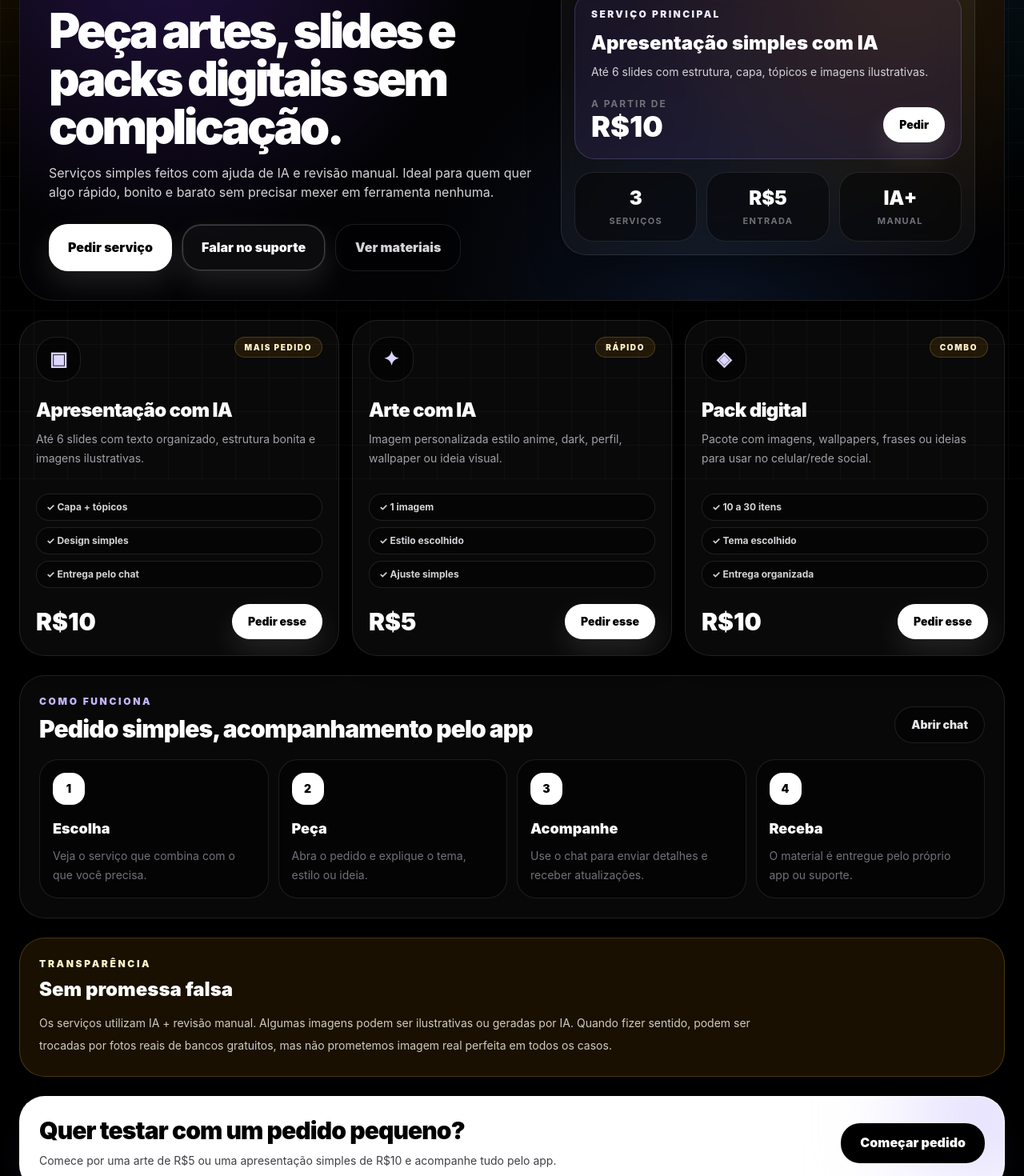
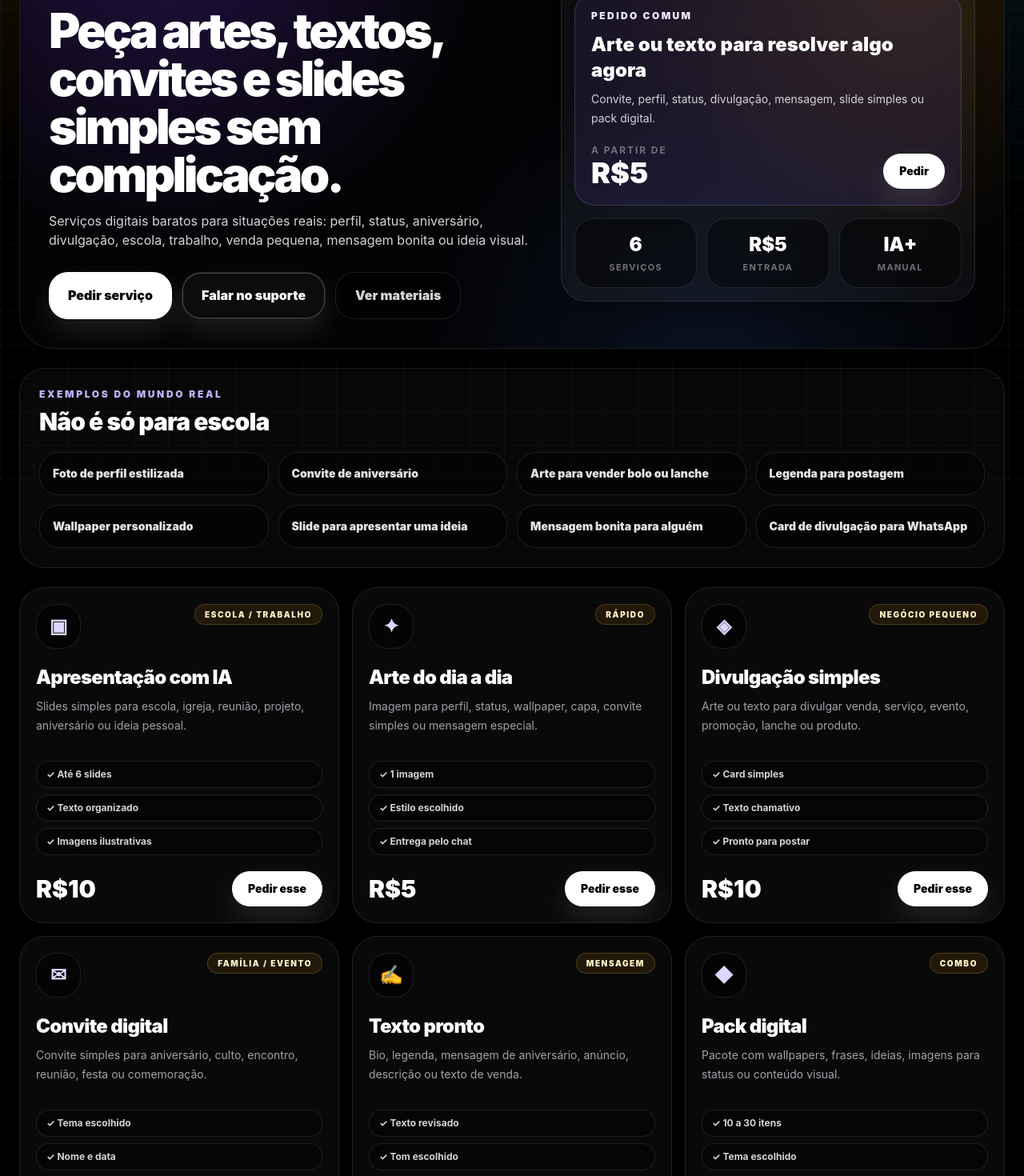
Before and after one commit to thiagodouglas19t-lang/Thklayus-hub, a React (Vite) app: page / in a window 1280 px wide. Shown: the part 200-1670 px from the top of the page at 80% size. Built offline with nearby package versions, Linux system fonts and the light colour scheme.

Commit message:
Amplia servicos para usos do dia a dia

```diff
--- a/src/pages/Home.tsx
+++ b/src/pages/Home.tsx
@@ -2,27 +2,62 @@ const services = [
   {
     title: "Apresentação com IA",
     price: "R$10",
-    tag: "Mais pedido",
+    tag: "Escola / trabalho",
     icon: "▣",
-    description: "Até 6 slides com texto organizado, estrutura bonita e imagens ilustrativas.",
-    details: ["Capa + tópicos", "Design simples", "Entrega pelo chat"],
+    description: "Slides simples para escola, igreja, reunião, projeto, aniversário ou ideia pessoal.",
+    details: ["Até 6 slides", "Texto organizado", "Imagens ilustrativas"],
   },
   {
-    title: "Arte com IA",
+    title: "Arte do dia a dia",
     price: "R$5",
     tag: "Rápido",
     icon: "✦",
-    description: "Imagem personalizada estilo anime, dark, perfil, wallpaper ou ideia visual.",
-    details: ["1 imagem", "Estilo escolhido", "Ajuste simples"],
+    description: "Imagem para perfil, status, wallpaper, capa, convite simples ou mensagem especial.",
+    details: ["1 imagem", "Estilo escolhido", "Entrega pelo chat"],
+  },
+  {
+    title: "Divulgação simples",
+    price: "R$10",
+    tag: "Negócio pequeno",
+    icon: "◈",
+    description: "Arte ou texto para divulgar venda, serviço, evento, promoção, lanche ou produto.",
+    details: ["Card simples", "Texto chamativo", "Pronto para postar"],
+  },
+  {
+    title: "Convite digital",
+    price: "R$7",
+    tag: "Família / evento",
+    icon: "✉",
+    description: "Convite simples para aniversário, culto, encontro, reunião, festa ou comemoração.",
+    details: ["Tema escolhido", "Nome e data", "Formato imagem"],
+  },
+  {
+    title: "Texto pronto",
+    price: "R$5",
+    tag: "Mensagem",
+    icon: "✍",
+    description: "Bio, legenda, mensagem de aniversário, anúncio, descrição ou texto de venda.",
+    details: ["Texto revisado", "Tom escolhido", "Entrega rápida"],
   },
   {
     title: "Pack digital",
     price: "R$10",
     tag: "Combo",
-    icon: "◈",
-    description: "Pacote com imagens, wallpapers, frases ou ideias para usar no celular/rede social.",
+    icon: "◆",
+    description: "Pacote com wallpapers, frases, ideias, imagens para status ou conteúdo visual.",
     details: ["10 a 30 itens", "Tema escolhido", "Entrega organizada"],
   },
+];
+
+const examples = [
+  "Foto de perfil estilizada",
+  "Convite de aniversário",
+  "Arte para vender bolo ou lanche",
+  "Legenda para postagem",
+  "Wallpaper personalizado",
+  "Slide para apresentar uma ideia",
+  "Mensagem bonita para alguém",
+  "Card de divulgação para WhatsApp",
 ];
 
 const steps = [
@@ -43,15 +78,15 @@ export default function Home({ setPage }: any) {
           <div>
             <div className="flex flex-wrap gap-2">
               <span className="rounded-full border border-violet-300/25 bg-violet-500/10 px-4 py-2 text-[11px] font-black uppercase tracking-[0.22em] text-violet-100">THKLAYUS Hub</span>
-              <span className="rounded-full border border-amber-300/25 bg-amber-500/10 px-4 py-2 text-[11px] font-black uppercase tracking-[0.18em] text-amber-100">Serviços com IA</span>
+              <span className="rounded-full border border-amber-300/25 bg-amber-500/10 px-4 py-2 text-[11px] font-black uppercase tracking-[0.18em] text-amber-100">Coisas do dia a dia</span>
             </div>
 
             <h2 className="mt-5 max-w-4xl text-4xl font-black leading-[1.02] tracking-[-0.06em] md:text-6xl">
-              Peça artes, slides e packs digitais sem complicação.
+              Peça artes, textos, convites e slides simples sem complicação.
             </h2>
 
             <p className="mt-4 max-w-2xl text-sm leading-7 text-zinc-300 md:text-base">
-              Serviços simples feitos com ajuda de IA e revisão manual. Ideal para quem quer algo rápido, bonito e barato sem precisar mexer em ferramenta nenhuma.
+              Serviços digitais baratos para situações reais: perfil, status, aniversário, divulgação, escola, trabalho, venda pequena, mensagem bonita ou ideia visual.
             </p>
 
             <div className="mt-7 flex flex-wrap gap-3">
@@ -69,20 +104,20 @@ export default function Home({ setPage }: any) {
 
           <div className="rounded-[2rem] border border-white/10 bg-white/[0.045] p-4 shadow-2xl shadow-black/40 backdrop-blur-xl">
             <div className="rounded-[1.6rem] border border-violet-300/20 bg-violet-500/10 p-5">
-              <p className="text-xs font-black uppercase tracking-[0.2em] text-violet-100">Serviço principal</p>
-              <h3 className="mt-3 text-2xl font-black text-white">Apresentação simples com IA</h3>
-              <p className="mt-2 text-sm leading-6 text-zinc-300">Até 6 slides com estrutura, capa, tópicos e imagens ilustrativas.</p>
+              <p className="text-xs font-black uppercase tracking-[0.2em] text-violet-100">Pedido comum</p>
+              <h3 className="mt-3 text-2xl font-black text-white">Arte ou texto para resolver algo agora</h3>
+              <p className="mt-2 text-sm leading-6 text-zinc-300">Convite, perfil, status, divulgação, mensagem, slide simples ou pack digital.</p>
               <div className="mt-5 flex items-end justify-between gap-4">
                 <div>
                   <p className="text-xs font-bold uppercase tracking-[0.16em] text-zinc-500">A partir de</p>
-                  <p className="text-4xl font-black text-white">R$10</p>
+                  <p className="text-4xl font-black text-white">R$5</p>
                 </div>
                 <button onClick={() => setPage("pedidos")} className="rounded-2xl bg-white px-5 py-3 text-sm font-black text-black">Pedir</button>
               </div>
             </div>
 
             <div className="mt-4 grid grid-cols-3 gap-3">
-              {[["3", "serviços"], ["R$5", "entrada"], ["IA+", "manual"]].map(([value, label]) => (
+              {[["6", "serviços"], ["R$5", "entrada"], ["IA+", "manual"]].map(([value, label]) => (
                 <div key={label} className="rounded-2xl border border-white/10 bg-black/45 p-4 text-center">
                   <p className="text-2xl font-black text-white">{value}</p>
                   <p className="mt-1 text-[11px] font-bold uppercase tracking-[0.12em] text-zinc-500">{label}</p>
@@ -93,7 +128,19 @@ export default function Home({ setPage }: any) {
         </div>
       </section>
 
-      <section className="grid gap-4 md:grid-cols-3">
+      <section className="rounded-[2rem] border border-white/10 bg-white/[0.03] p-5 shadow-2xl shadow-black/25 md:p-6">
+        <p className="text-xs font-black uppercase tracking-[0.22em] text-violet-300">Exemplos do mundo real</p>
+        <h3 className="mt-2 text-3xl font-black tracking-[-0.03em]">Não é só para escola</h3>
+        <div className="mt-5 grid gap-3 sm:grid-cols-2 lg:grid-cols-4">
+          {examples.map((item) => (
+            <button key={item} onClick={() => setPage("pedidos")} className="rounded-2xl border border-white/10 bg-black/45 p-4 text-left text-sm font-black text-zinc-200 transition hover:-translate-y-1 hover:border-violet-400/40 hover:bg-violet-500/10">
+              {item}
+            </button>
+          ))}
+        </div>
+      </section>
+
+      <section className="grid gap-4 md:grid-cols-2 xl:grid-cols-3">
         {services.map((service) => (
           <article key={service.title} className="group relative overflow-hidden rounded-[2rem] border border-white/10 bg-white/[0.035] p-5 shadow-xl shadow-black/25 transition hover:-translate-y-1 hover:border-violet-300/35">
             <div className="pointer-events-none absolute inset-0 opacity-0 transition group-hover:opacity-100 bg-[radial-gradient(circle_at_top,rgba(124,58,237,0.18),transparent_35%)]" />
@@ -155,8 +202,8 @@ export default function Home({ setPage }: any) {
         <div className="pointer-events-none absolute -right-16 -top-16 h-44 w-44 rounded-full bg-violet-200 blur-3xl" />
         <div className="relative flex flex-wrap items-center justify-between gap-4">
           <div>
-            <h3 className="text-3xl font-black tracking-[-0.03em]">Quer testar com um pedido pequeno?</h3>
-            <p className="mt-2 max-w-2xl text-sm leading-6 text-zinc-700">Comece por uma arte de R$5 ou uma apresentação simples de R$10 e acompanhe tudo pelo app.</p>
+            <h3 className="text-3xl font-black tracking-[-0.03em]">Quer resolver uma coisa simples hoje?</h3>
+            <p className="mt-2 max-w-2xl text-sm leading-6 text-zinc-700">Comece por uma arte, convite, texto, divulgação ou apresentação simples e acompanhe tudo pelo app.</p>
           </div>
           <button onClick={() => setPage("pedidos")} className="rounded-2xl bg-black px-6 py-3 font-black text-white">Começar pedido</button>
         </div>
```
